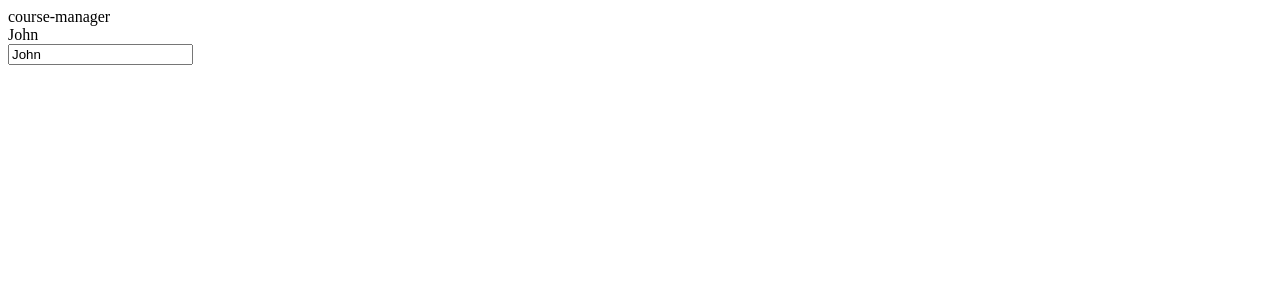
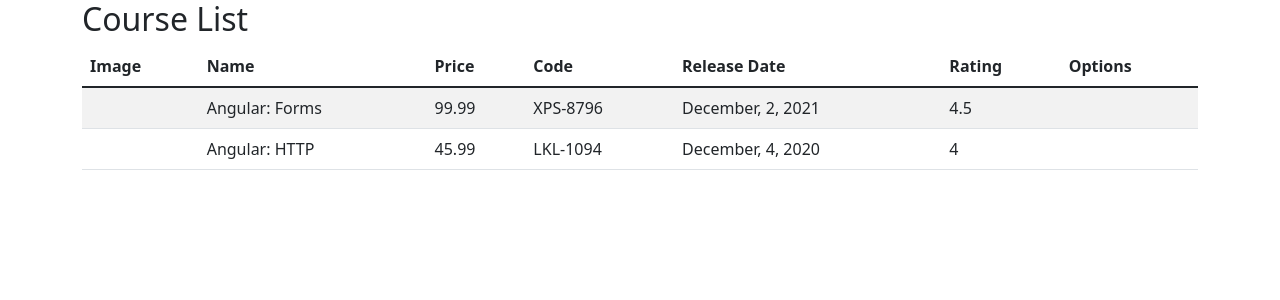
Before and after one commit to Ale-Costa/introducao-angular, an Angular app: page / in a window 1280 px wide. Shown: the top 300 px of the page. Built offline with nearby package versions, Linux system fonts and the light colour scheme.

Commit message:
primeiro componente

```diff
--- a/package.json
+++ b/package.json
@@ -19,6 +19,7 @@
     "@angular/platform-browser": "~8.2.13",
     "@angular/platform-browser-dynamic": "~8.2.13",
     "@angular/router": "~8.2.13",
+    "bootstrap": "^5.1.3",
     "rxjs": "~6.4.0",
     "tslib": "^1.10.0",
     "zone.js": "~0.9.1"
@@ -28,9 +29,9 @@
     "@angular/cli": "~8.3.18",
     "@angular/compiler-cli": "~8.2.13",
     "@angular/language-service": "~8.2.13",
-    "@types/node": "~8.9.4",
     "@types/jasmine": "~3.3.8",
     "@types/jasminewd2": "~2.0.3",
+    "@types/node": "~8.9.4",
     "codelyzer": "^5.0.0",
     "jasmine-core": "~3.8.0",
     "jasmine-spec-reporter": "~4.2.1",
--- a/src/app/app.component.html
+++ b/src/app/app.component.html
@@ -1,7 +1,3 @@
-{{ title }}
-<br/>
-{{ name }}<br/>
-
-
-
-<input [(ngModel)]="name" name="name">
+<div class="container">
+	<app-course-list></app-course-list>
+</div>
--- a/src/app/app.module.ts
+++ b/src/app/app.module.ts
@@ -3,10 +3,12 @@
 import { FormsModule } from '@angular/forms';
 
 import { AppComponent } from './app.component';
+import { CourseListComponent } from './courses/course-list.component';
 
 @NgModule({
   declarations: [
-    AppComponent
+    AppComponent,
+    CourseListComponent
   ],
   imports: [
     BrowserModule,
--- /dev/null
+++ b/src/app/courses/course-list.component.html
@@ -0,0 +1,26 @@
+<h2>Course List</h2>
+
+<table class="table table-striped">
+    <thead>
+        <tr>
+            <th>Image</th>
+            <th>Name</th>
+            <th>Price</th>
+            <th>Code</th>
+            <th>Release Date</th>
+            <th>Rating</th>
+            <th>Options</th>
+        </tr>
+    </thead>
+    <tbody>
+        <tr *ngFor="let course of courses">
+            <td>{{ course.imageUrl }}</td>
+            <td>{{ course.name }}</td>
+            <td>{{ course.price }}</td>
+            <td>{{ course.code }}</td>
+            <td>{{ course.releaseDate }}</td>
+            <td>{{ course.rating }}</td>
+            <td></td>
+        </tr>
+    </tbody>
+</table>
--- /dev/null
+++ b/src/app/courses/course-list.component.ts
@@ -0,0 +1,39 @@
+import { Component, OnInit } from "@angular/core";
+import { Course } from "./course";
+
+@Component({
+    selector: 'app-course-list',
+    templateUrl: './course-list.component.html'
+})
+
+export class CourseListComponent implements OnInit {
+
+    courses: Course[] = [];
+
+    ngOnInit(): void{
+        this.courses = [
+            {
+                id: 1,
+                name: 'Angular: Forms',
+                imageUrl: '',
+                price: 99.99,
+                code: 'XPS-8796',
+                duration: 120,
+                rating: 4.5 ,
+                releaseDate: 'December, 2, 2021'
+            },
+            {
+                id: 2,
+                name: 'Angular: HTTP',
+                imageUrl: '',
+                price: 45.99,
+                code: 'LKL-1094',
+                duration: 80,
+                rating: 4 ,
+                releaseDate: 'December, 4, 2020'
+            }
+        ]
+    }
+
+
+}
--- /dev/null
+++ b/src/app/courses/course.ts
@@ -0,0 +1,10 @@
+export class Course{
+    id: number;
+    name: string;
+    imageUrl: string;
+    price: number;
+    code: string;
+    duration: number;
+    rating: number;
+    releaseDate: string;
+}
--- a/src/styles.css
+++ b/src/styles.css
@@ -1 +1,2 @@
 /* You can add global styles to this file, and also import other style files */
+@import '~bootstrap/dist/css/bootstrap.min.css';
```
Also changed, not shown: 1 other file (tests, documents, lock files or other folders).
